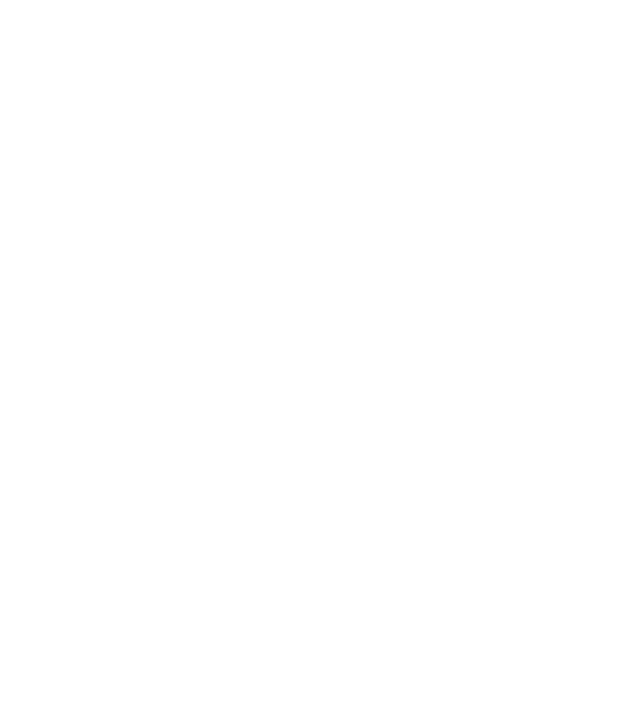
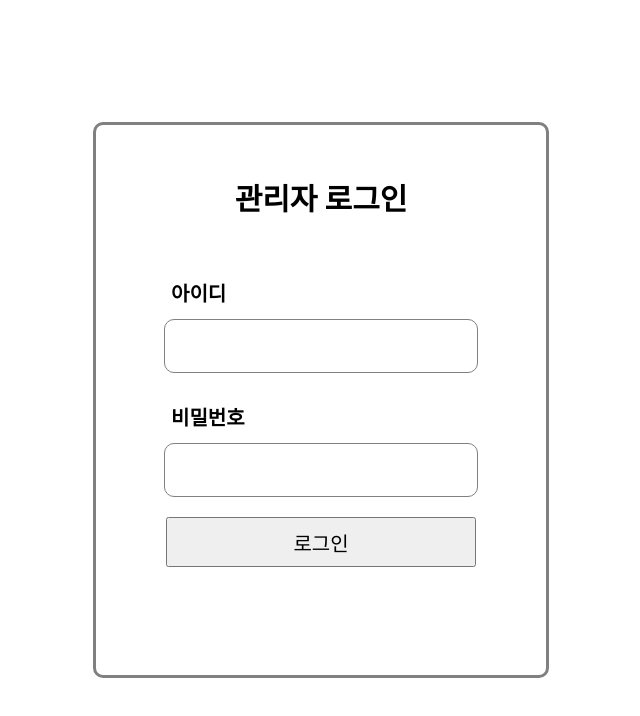
Before and after one commit to ehdwns1516/hearing_homepage, a React (Create React App) app in the folder packages/app/: page /login in a window 1280 px wide. Shown: the top 716 px of the page, without its empty margins (319-959 px from the left). Built offline with nearby package versions, Linux system fonts and the light colour scheme; the HTML template or start-up script is replaced by a standard one.

Commit message:
feat: 관리자 로그인 페이지 구현, chore: API 통신 확인

```diff
--- a/packages/app/package.json
+++ b/packages/app/package.json
@@ -6,6 +6,7 @@
     "@testing-library/jest-dom": "^5.16.1",
     "@testing-library/react": "^12.1.2",
     "@testing-library/user-event": "^13.5.0",
+    "axios": "^0.25.0",
     "express": "^4.17.2",
     "prop-types": "^15.8.1",
     "react": "^17.0.2",
--- a/packages/app/src/App.jsx
+++ b/packages/app/src/App.jsx
@@ -3,6 +3,7 @@
 import { RecoilRoot } from 'recoil';
 import DetailPages from './routes/DetailPages';
 import MainPage from './components/MainPage';
+import AdminLogin from './components/AdminLogin';
 
 const App = () => {
   return (
@@ -10,6 +11,7 @@
       <BrowserRouter>
         <Routes>
           <Route path='/' element={<MainPage />} />
+          <Route path='/login' element={<AdminLogin />} />
           <Route path='/*' element={<DetailPages />} />
         </Routes>
       </BrowserRouter>
--- /dev/null
+++ b/packages/app/src/apis/defaultAxios.js
@@ -0,0 +1,5 @@
+import axios from 'axios';
+axios.defaults.baseURL = 'http://localhost:3001';
+axios.defaults.withCredentials = true;
+
+export default axios;
--- /dev/null
+++ b/packages/app/src/components/AdminLogin.jsx
@@ -0,0 +1,91 @@
+import React, { useState, useEffect } from 'react';
+import styled from 'styled-components';
+import axios from '../apis/defaultAxios';
+
+const AdminLogin = () => {
+  const [ID, setID] = useState('');
+  const [PW, setPW] = useState('');
+
+  const onChangeID = (e) => {
+    e.preventDefault();
+    setID(e.target.value);
+  };
+
+  const onChangePW = (e) => {
+    e.preventDefault();
+    setPW(e.target.value);
+  };
+
+  const login = () => {
+    axios.get('/address').then((res) => {
+      console.log(res.data);
+    }); // API 통신 확인
+  };
+
+  return (
+    <WholeWrapper>
+      <LoginContentsWrapper>
+        <LoginLabel>관리자 로그인</LoginLabel>
+        <LoginInfoText>아이디</LoginInfoText>
+        <LoginInfoInput value={ID} onChange={onChangeID}></LoginInfoInput>
+        <LoginInfoText>비밀번호</LoginInfoText>
+        <LoginInfoInput type='password' value={PW} onChange={onChangePW}></LoginInfoInput>
+        <LoginButton onClick={login}>로그인</LoginButton>
+      </LoginContentsWrapper>
+    </WholeWrapper>
+  );
+};
+
+const WholeWrapper = styled.div`
+  height: 100vh;
+  width: 100vw;
+  display: flex;
+  align-items: center;
+  justify-content: center;
+`;
+
+const LoginContentsWrapper = styled.div`
+  height: 550px;
+  width: 450px;
+  display: flex;
+  flex-direction: column;
+  align-items: center;
+  background-color: white;
+  border: 3px solid gray;
+  border-radius: 10px;
+`;
+
+const LoginLabel = styled.label`
+  font-size: 30px;
+  font-weight: bold;
+  margin-top: 50px;
+  margin-bottom: 50px;
+`;
+
+const LoginInfoText = styled.div`
+  height: 50px;
+  width: 300px;
+  text-align: left;
+  line-height: 50px;
+  font-size: 20px;
+  font-weight: bold;
+`;
+
+const LoginInfoInput = styled.input`
+  height: 50px;
+  width: 300px;
+  display: block;
+  border: 1px solid gray;
+  border-radius: 10px;
+  font-size: 20px;
+  padding-left: 10px;
+  margin-bottom: 20px;
+`;
+
+const LoginButton = styled.button`
+  height: 50px;
+  width: 310px;
+  font-size: 20px;
+`;
+
+export default AdminLogin;
--- a/packages/app/src/components/SideNavBar.jsx
+++ b/packages/app/src/components/SideNavBar.jsx
@@ -148,7 +148,6 @@
 const SubMenuWrapper = styled.div`
   height: fit-content;
   width: 100%;
-  background-color: blue;
 `;
 
 const dropDownOpen = keyframes`
```
Also changed, not shown: 2 other files (tests, documents, lock files or other folders).
